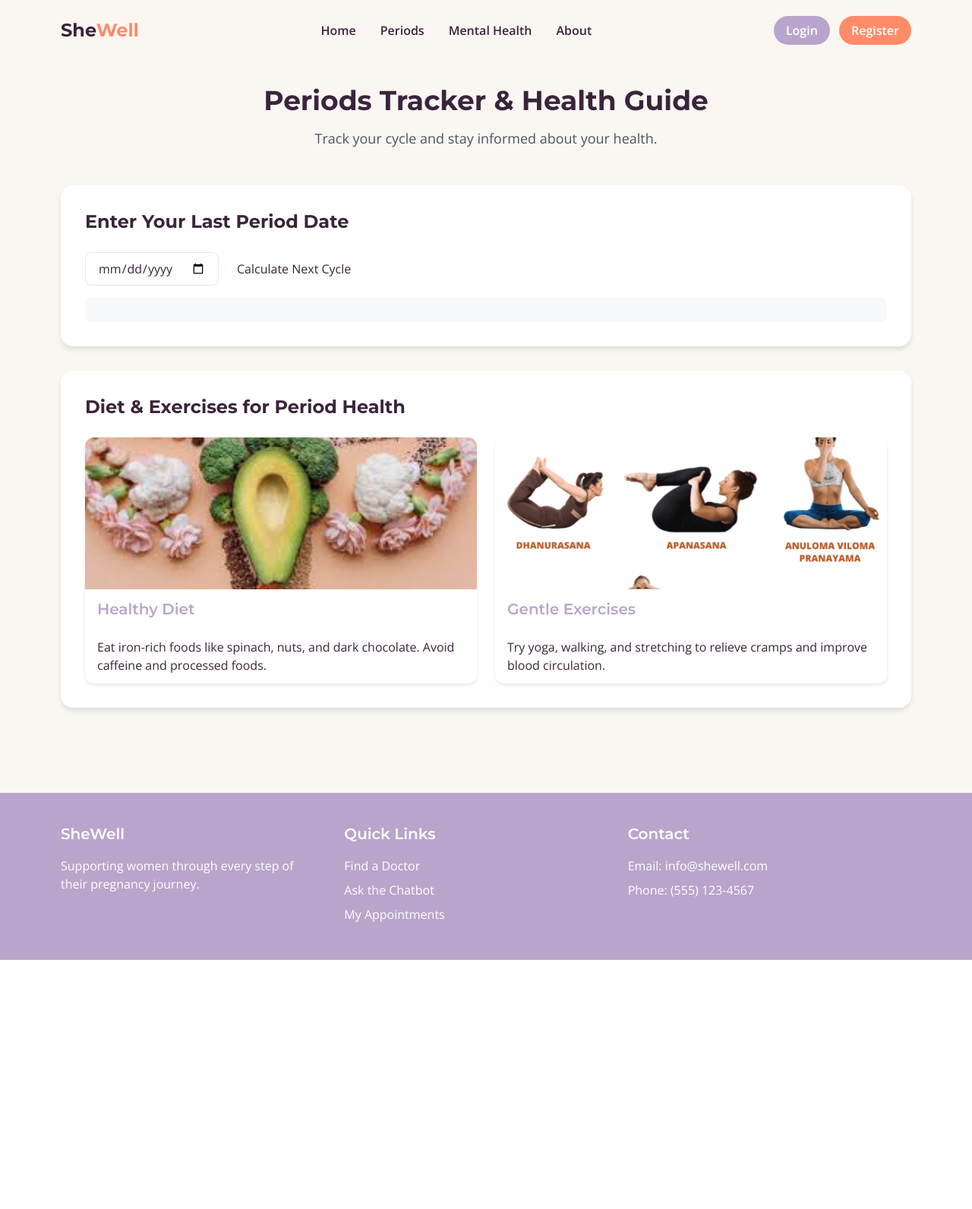
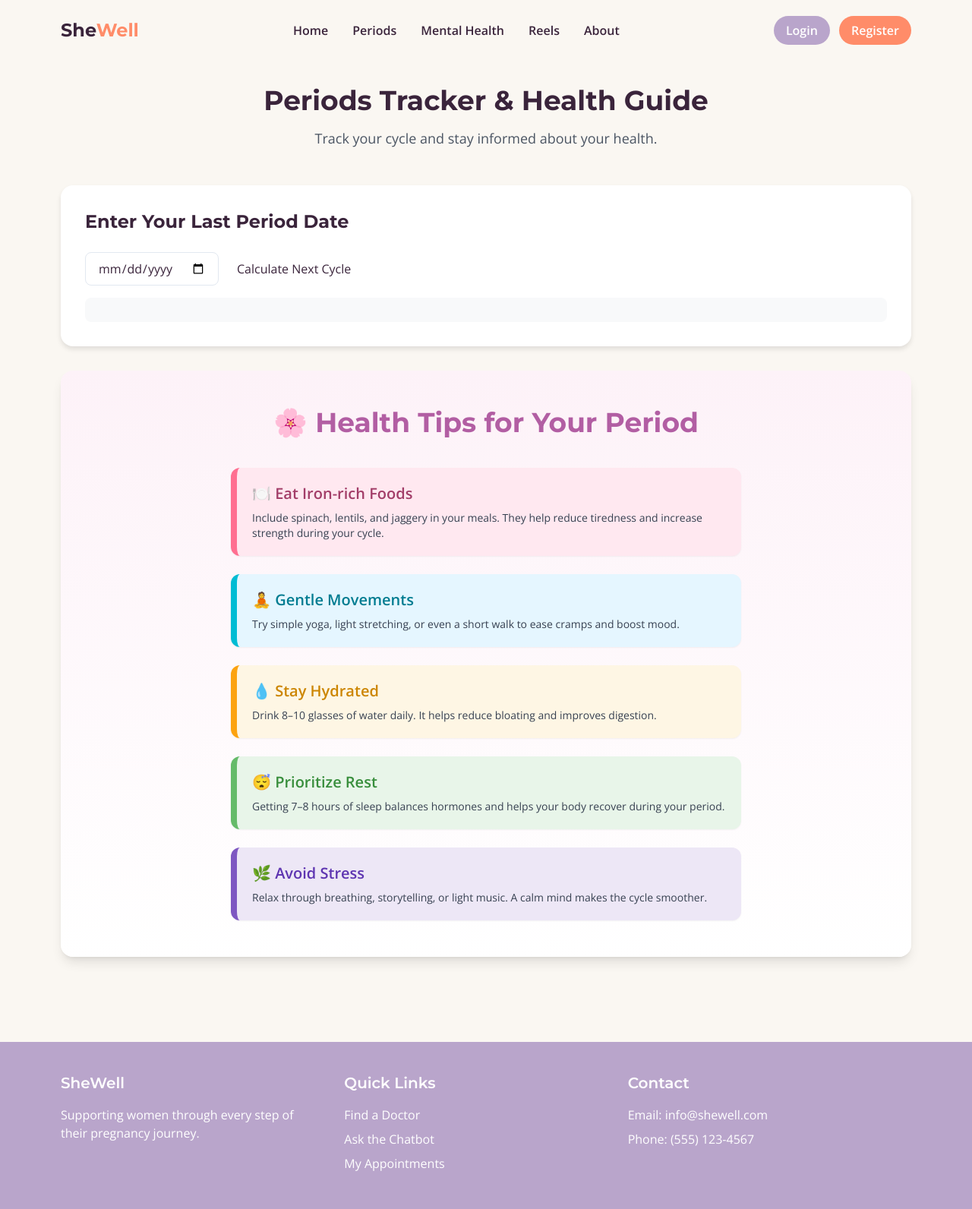
Before and after one commit to whyvineet/shewell, a Flask app: page /periods in a window 1280 px wide. Shown: the whole page at 76% size. Before the commit the page ends 1264 px from the top, so only its background shows below. Run offline with Flask 3, Linux system fonts and the light colour scheme; some libraries are stand-ins or nearby versions.

Commit message:
Initial commit with reel page and improvement in period page

```diff
--- a/app.py
+++ b/app.py
@@ -94,6 +94,11 @@ def mental_health():
     random_quote = random.choice(quotes)
     print(f"Random Quote: {random_quote}")  # For debugging
     return render_template("mental_health.html", quote=random_quote)
+
+@app.route('/reels')
+def reels():
+    return render_template("reels.html")
+
 
 @app.route("/about")
 def about():
--- a/templates/base.html
+++ b/templates/base.html
@@ -56,6 +56,8 @@
                 {% endif %}
                 <a href="{{ url_for('periods') }}" class="font-semibold hover:text-accent transition">Periods</a>
                 <a href="{{ url_for('mental_health') }}"class="font-semibold hover:text-accent transition">Mental Health</a>
+
+                <a href="{{ url_for('reels') }}" class="font-semibold hover:text-accent transition">Reels</a>
 
                 <a href="{{ url_for('about') }}"class="font-semibold hover:text-accent transition">About</a>
 
--- a/templates/periods.html
+++ b/templates/periods.html
@@ -96,23 +96,45 @@
         <p id="result" class="mt-4"></p>
     </section>
 
-    <section class="health-tips">
-        <h2 class="text-2xl font-montserrat font-bold mb-6">Diet & Exercises for Period Health</h2>
 
-        <div class="tips-container">
-            <div class="tip">
-                <img src="{{ url_for('static', filename='images/healthy_food.jpg') }}" alt="Healthy Food">
-                <h3 class="text-xl">Healthy Diet</h3>
-                <p>Eat iron-rich foods like spinach, nuts, and dark chocolate. Avoid caffeine and processed foods.</p>
-            </div>
+<section class="bg-gradient-to-b from-[#fdf2f8] to-white py-12 px-4 sm:px-8 rounded-2xl shadow-lg">
+    <h2 class="text-4xl font-extrabold text-center text-[#b25ea3] mb-10 font-montserrat">🌸 Health Tips for Your Period</h2>
 
-            <div class="tip">
-                <img src="{{ url_for('static', filename='images/yogaa.png') }}" alt="Yoga Exercise">
-                <h3 class="text-xl">Gentle Exercises</h3>
-                <p>Try yoga, walking, and stretching to relieve cramps and improve blood circulation.</p>
-            </div>
+    <div class="space-y-6 max-w-2xl mx-auto">
+
+        <!-- Tip 1 -->
+        <div class="bg-[#ffe8f0] border-l-8 border-[#ff6f91] rounded-xl p-5 shadow-sm hover:shadow-md transition-all">
+            <h3 class="text-xl font-semibold text-[#a23d68]">🍽️ Eat Iron-rich Foods</h3>
+            <p class="text-gray-700 mt-2 text-sm">Include spinach, lentils, and jaggery in your meals. They help reduce tiredness and increase strength during your cycle.</p>
         </div>
-    </section>
+
+        <!-- Tip 2 -->
+        <div class="bg-[#e5f6ff] border-l-8 border-[#00bcd4] rounded-xl p-5 shadow-sm hover:shadow-md transition-all">
+            <h3 class="text-xl font-semibold text-[#007c91]">🧘 Gentle Movements</h3>
+            <p class="text-gray-700 mt-2 text-sm">Try simple yoga, light stretching, or even a short walk to ease cramps and boost mood.</p>
+        </div>
+
+        <!-- Tip 3 -->
+        <div class="bg-[#fef6e4] border-l-8 border-[#fca311] rounded-xl p-5 shadow-sm hover:shadow-md transition-all">
+            <h3 class="text-xl font-semibold text-[#cc8500]">💧 Stay Hydrated</h3>
+            <p class="text-gray-700 mt-2 text-sm">Drink 8–10 glasses of water daily. It helps reduce bloating and improves digestion.</p>
+        </div>
+
+        <!-- Tip 4 -->
+        <div class="bg-[#e8f5e9] border-l-8 border-[#66bb6a] rounded-xl p-5 shadow-sm hover:shadow-md transition-all">
+            <h3 class="text-xl font-semibold text-[#388e3c]">😴 Prioritize Rest</h3>
+            <p class="text-gray-700 mt-2 text-sm">Getting 7–8 hours of sleep balances hormones and helps your body recover during your period.</p>
+        </div>
+
+        <!-- Tip 5 -->
+        <div class="bg-[#ede7f6] border-l-8 border-[#7e57c2] rounded-xl p-5 shadow-sm hover:shadow-md transition-all">
+            <h3 class="text-xl font-semibold text-[#5e35b1]">🌿 Avoid Stress</h3>
+            <p class="text-gray-700 mt-2 text-sm">Relax through breathing, storytelling, or light music. A calm mind makes the cycle smoother.</p>
+        </div>
+
+    </div>
+</section>
+
 </div>
 {% endblock %}
 
```
Also changed, not shown: templates/reels.html (added, +56 -0 lines).
